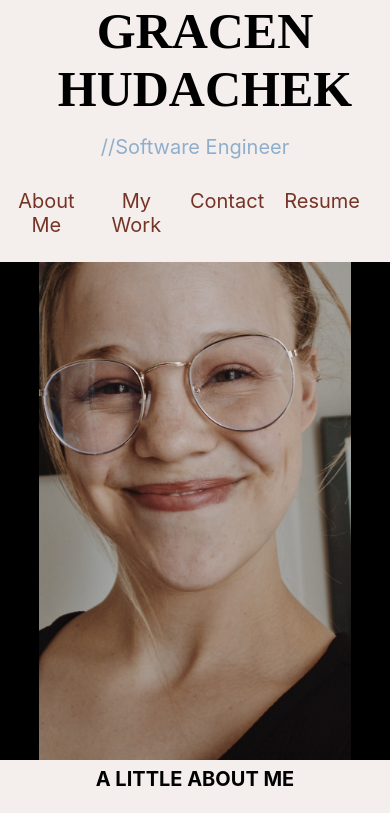
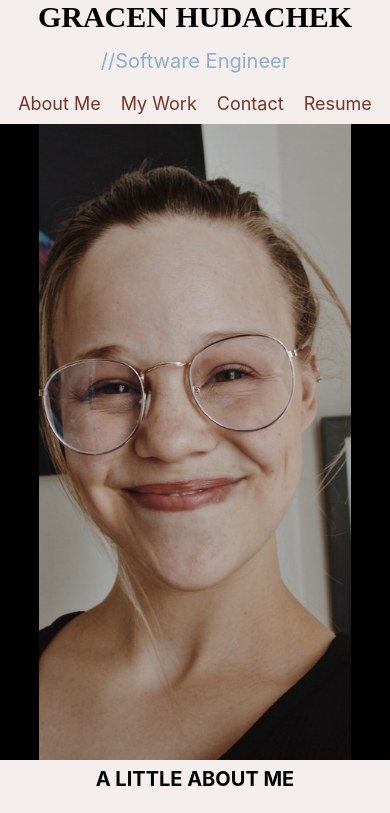
Before and after one commit to ghudachek/Gracen-Hudachek, a React (Create React App) app in the folder client/: page / in a window 390 px wide. Shown: the top 813 px of the page. Built offline with nearby package versions, Linux system fonts and the light colour scheme; a web font is replaced by a local one.

Commit message:
media query

```diff
--- a/client/src/screens/Home/Home.css
+++ b/client/src/screens/Home/Home.css
@@ -173,7 +173,7 @@ p.message {
   z-index: 1;
 }
 
-@media screen and (max-width: 500px) {
+@media screen and (max-width: 900px) {
   .about-me-div {
     min-height: max-content;
     height: 110vh;
@@ -242,3 +242,6 @@ p.message {
     margin-top: -105px;
   }
 }
+
+@media screen and (max-width: 400px) {
+}
--- a/client/src/screens/nav/Nav.css
+++ b/client/src/screens/nav/Nav.css
@@ -77,7 +77,10 @@ a.nav-link:hover:before {
   align-content: center;
 }
 
-@media screen and (max-width: 500px) {
+@media screen and (max-width: 900px) {
+  .title {
+    font-size: 35px;
+  }
   .nav {
     display: flex;
     flex-direction: column;
@@ -93,3 +96,20 @@ a.nav-link:hover:before {
     font-size: 20px;
   }
 }
+@media screen and (max-width: 450px) {
+  .title {
+    font-size: 30px;
+    margin: 0;
+    padding: 0px;
+  }
+  .title-descriptor {
+    padding-bottom: 5px;
+  }
+  a.nav-link {
+    font-size: 18px;
+  }
+  .links-container {
+    margin: 0;
+    margin-bottom: 10px;
+  }
+}
```
